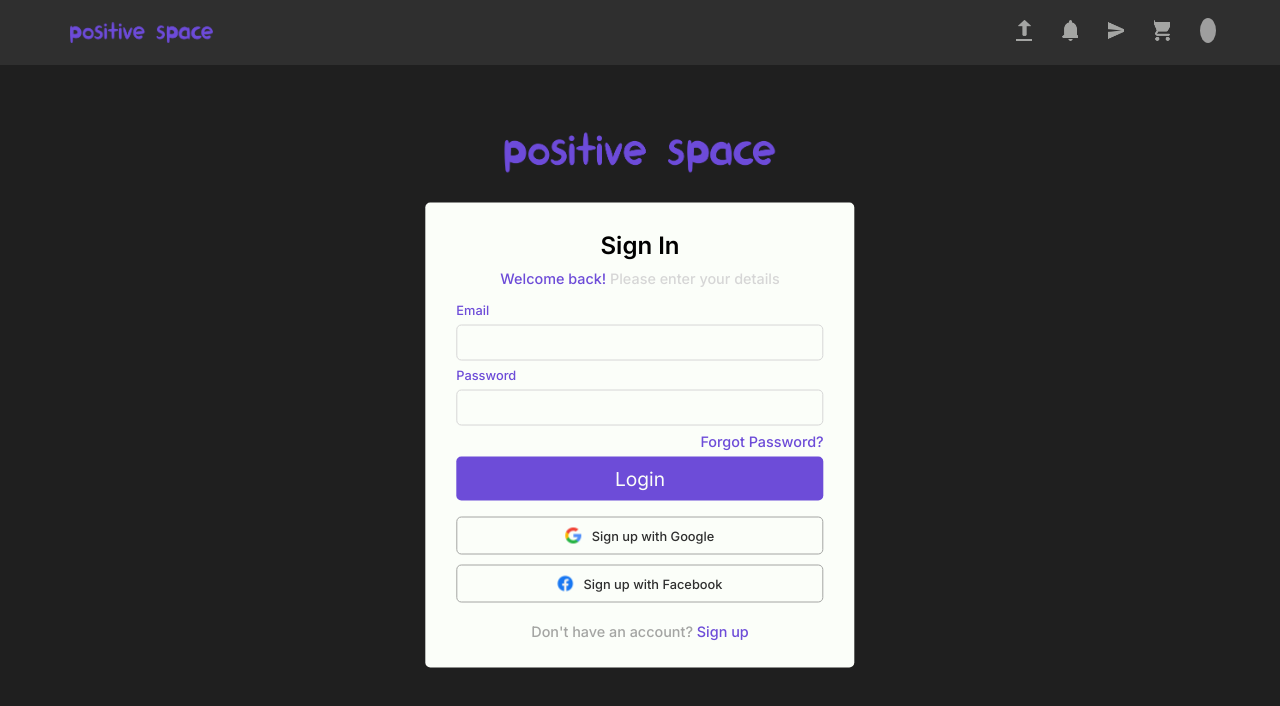
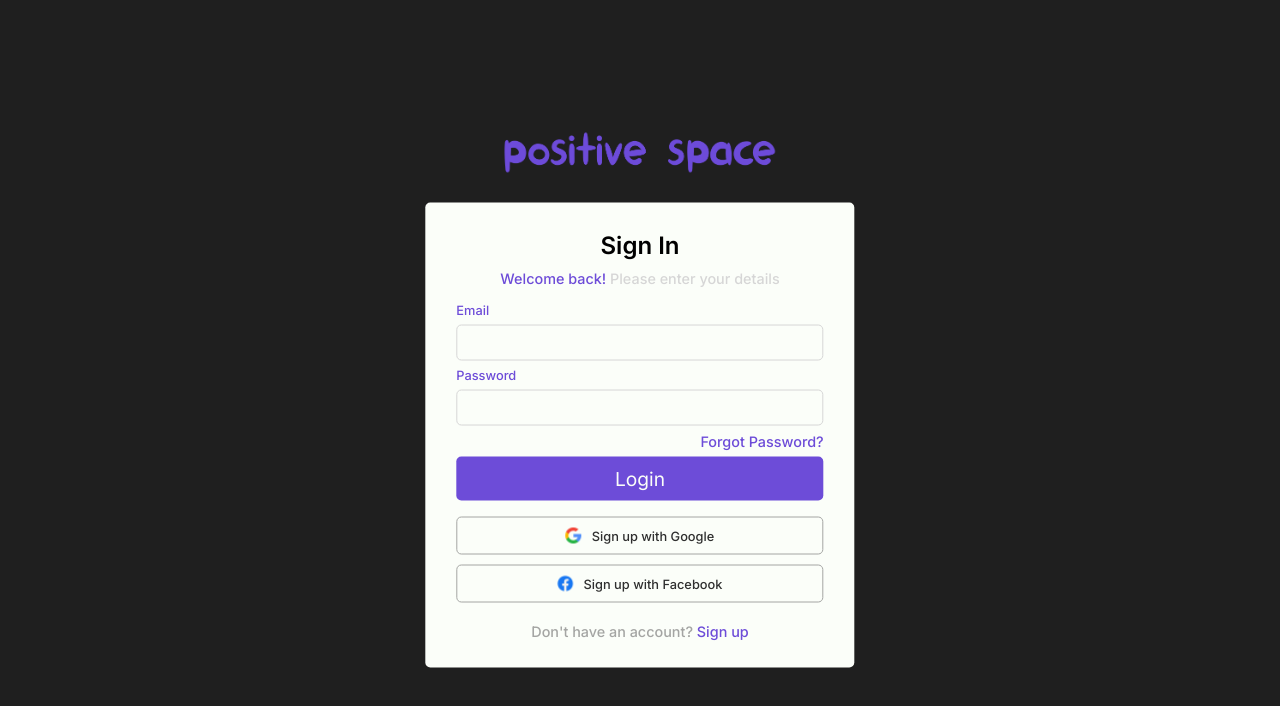
Before and after one commit to jedzelest/positive_space_artworks, a React (Vite) app: page / in a window 1280 px wide. Shown: the top 706 px of the page. Built offline with nearby package versions, Linux system fonts and the light colour scheme; grey boxes are pictures that could not be loaded.

Commit message:
minor changes for testing GIT

```diff
--- a/src/App.tsx
+++ b/src/App.tsx
@@ -7,7 +7,7 @@ import Button from "./components/Button/Button";
 function App() {
   return (
     <>
-      <Navigation isLoggedIn={true} navList={navigationList} />
+      <Navigation isLoggedIn={false} navList={navigationList} />
       <Login />
     </>
   );
```
